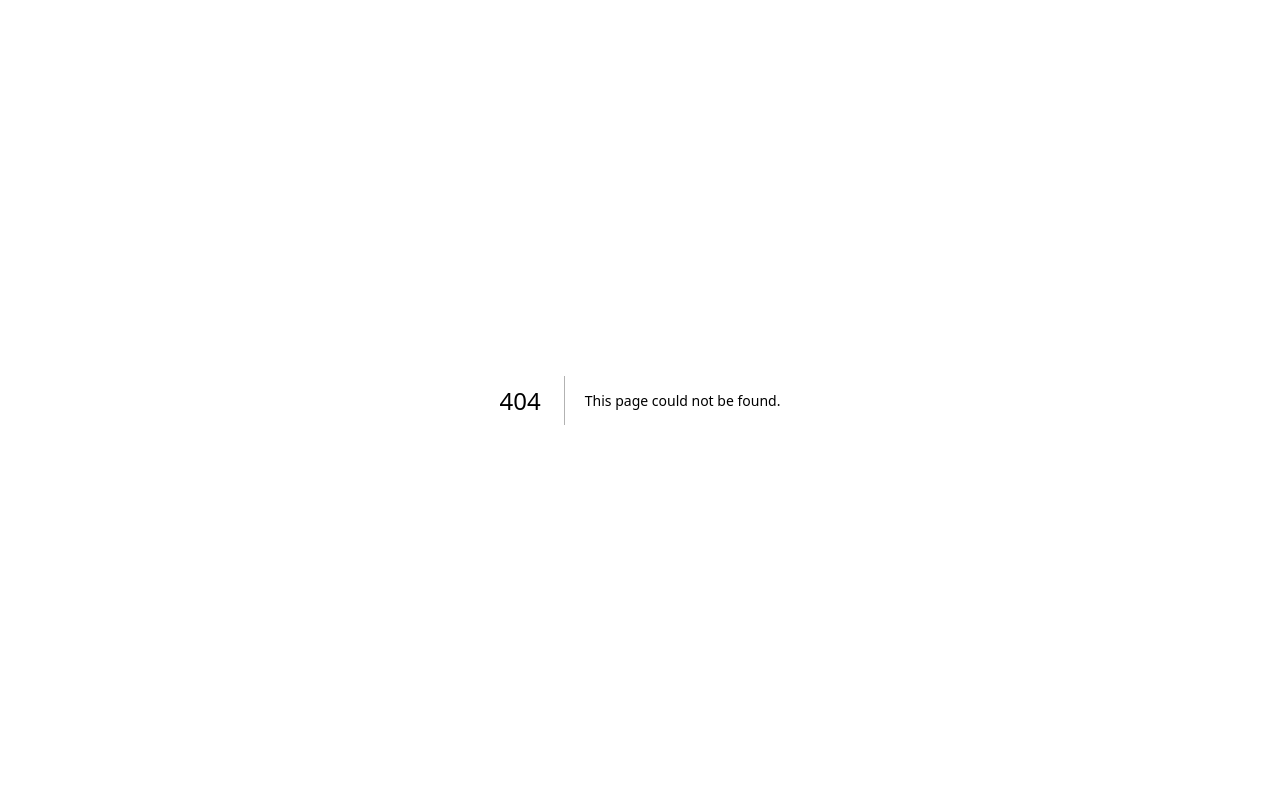
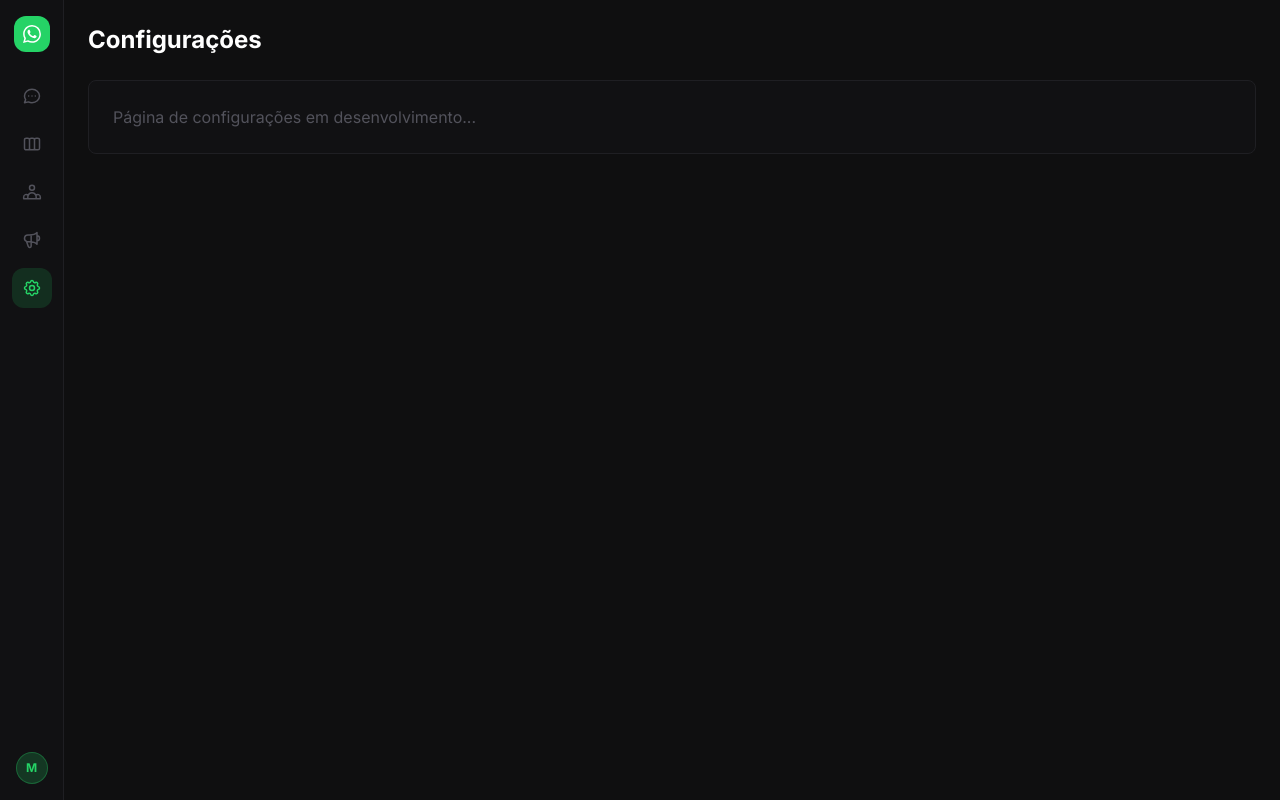
Before and after one commit to comercialdeti/zapone, a Next.js app: page /settings in a window 1280 px wide. Before the commit this address had no page. Built offline with nearby package versions, Linux system fonts and the light colour scheme.

Commit message:
Adiciona páginas de Contatos e Configurações

```diff
--- /dev/null
+++ b/src/app/(dashboard)/contacts/page.tsx
@@ -0,0 +1,10 @@
+export default function ContactsPage() {
+  return (
+    <div className="p-6">
+      <h1 className="text-2xl font-bold text-white mb-6">Contatos</h1>
+      <div className="bg-[#111113] rounded-lg p-6 border border-[#1f1f23]">
+        <p className="text-[#52525b]">Página de contatos em desenvolvimento...</p>
+      </div>
+    </div>
+  )
+}
--- /dev/null
+++ b/src/app/(dashboard)/settings/page.tsx
@@ -0,0 +1,10 @@
+export default function SettingsPage() {
+  return (
+    <div className="p-6">
+      <h1 className="text-2xl font-bold text-white mb-6">Configurações</h1>
+      <div className="bg-[#111113] rounded-lg p-6 border border-[#1f1f23]">
+        <p className="text-[#52525b]">Página de configurações em desenvolvimento...</p>
+      </div>
+    </div>
+  )
+}
```
